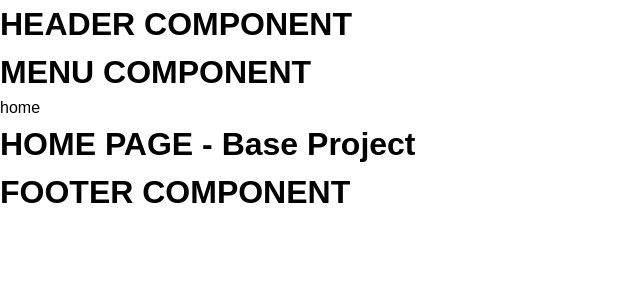
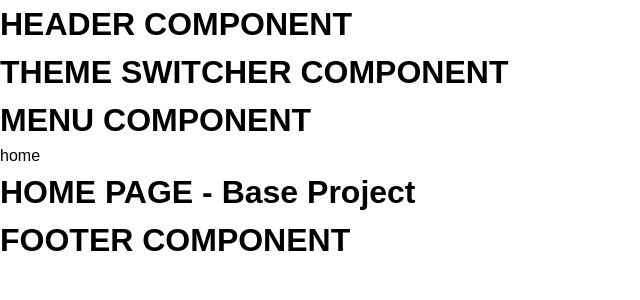
Before and after one commit to marcusviniciusmo/Base-Project, a React (Vite) app in the folder frontend/: page / in a window 1280 px wide. Shown: the top 300 px of the page, without its empty margins (0-640 px from the left). Built offline with nearby package versions, Linux system fonts and the light colour scheme.

Commit message:
ThemeSwitcher component created

```diff
--- a/frontend/src/components/Header/index.tsx
+++ b/frontend/src/components/Header/index.tsx
@@ -1,3 +1,10 @@
+import { ThemeSwitcher } from '../ThemeSwitcher';
+
 export function Header() {
-  return <h1>HEADER COMPONENT</h1>;
+  return (
+    <>
+      <h1>HEADER COMPONENT</h1>
+      <ThemeSwitcher />
+    </>
+  );
 }
--- /dev/null
+++ b/frontend/src/components/ThemeSwitcher/index.tsx
@@ -0,0 +1,3 @@
+export function ThemeSwitcher() {
+  return <h1>THEME SWITCHER COMPONENT</h1>;
+}
```
